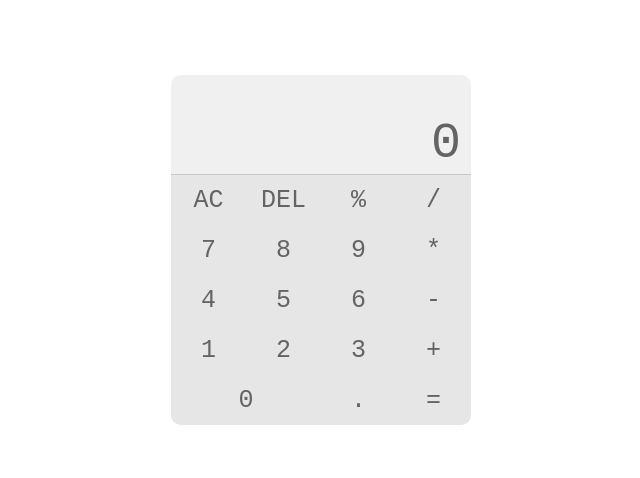
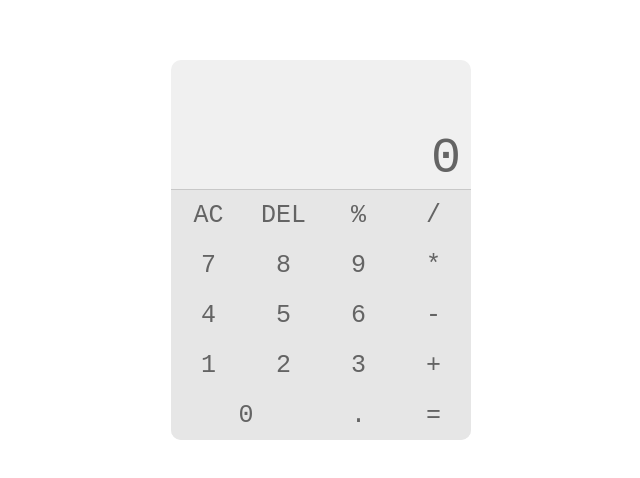
Before and after one commit to gudiudi/calculator, a plain HTML site: page index.html in a window 1280 px wide. Shown: the part 150-628 px from the top of the page, without its empty margins (319-959 px from the left). Drawn offline with Linux system fonts and the light colour scheme.

Commit message:
feat: add word break for display value and flex-shrink: 0 to prevent the calc from getting squished

```diff
--- a/script.js
+++ b/script.js
@@ -66,12 +66,6 @@ function truncateTo8Decimals(num) {
   return Math.trunc(num * 1e8) / 1e8;
 }
 
-/*
-TODO:
-1. Make the result text smaller when the textContent is wider than the display width
-2. BUG: click . and = alternately
-*/
-
 (() => {
   const calculatorButtons = document.querySelector('.calculator-buttons');
   const calculatorDisplayValue = document.querySelector('.calculator-display-value');
@@ -128,8 +122,6 @@ TODO:
       updateDisplayText('');
     }
 
-    console.log(getDisplayText());
-
     // Prevent the user from inputing 0 in front on operand a & b e.g. 02+5, 2+05
     if (
       (text[0] === '0' && value !== '.' && text.length === 1) ||
@@ -137,10 +129,6 @@ TODO:
     ) {
       updateDisplayText(text.slice(0, -1));
     }
-
-    console.log(getDisplayText());
-
-    console.log(text);
 
     updateDisplayText(getDisplayText() + value);
   };
@@ -177,6 +165,7 @@ TODO:
       const expression = parseExpression(text);
       if (!expression) return;
       result = truncateTo8Decimals(calculateExpression(expression));
+      if (isNaN(result)) return result = undefined;
       updateDisplayText(result);
     } else if (value === 'DEL') {
       deleteLastEntry(text);
--- a/styles.css
+++ b/styles.css
@@ -12,11 +12,12 @@ body {
 
 .calculator {
   width: 300px;
-  height: 350px;
+  height: 380px;
   background-color: rgb(240, 240, 240);
   border-radius: 10px;
   display: flex;
   flex-direction: column;
+  flex-shrink: 0;
 }
 
 .calculator-display {
@@ -31,6 +32,7 @@ body {
   justify-content: end;
   align-items: end;
   height: 100%;
+  word-break: break-all;
   font-size: 50px;
   color: rgb(100, 100, 100);
 }
```
